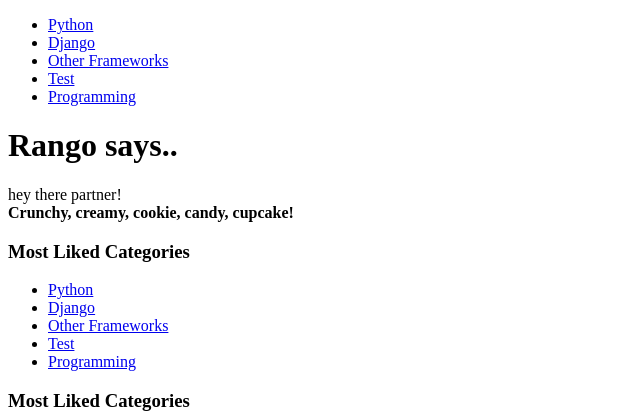
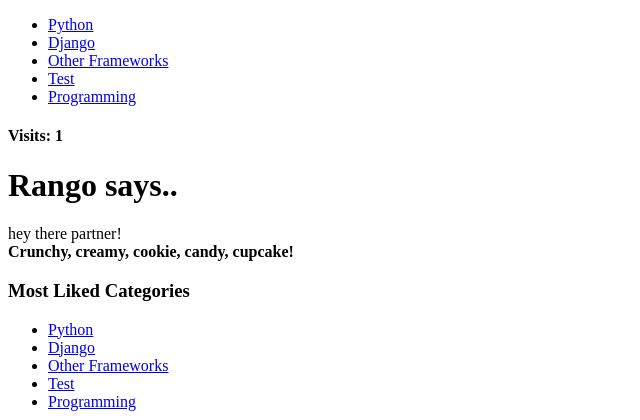
Before and after one commit to lloyd9/TangoWithDjango2-Materialize, a Django app: page /rango/ in a window 1280 px wide. Shown: the top 420 px of the page, without its empty margins (0-640 px from the left). Run offline with Django 3.2, Linux system fonts and the light colour scheme; data comes from the database, SQL or seed files in the repository; both versions use the stored data as it was after the commit.

Commit message:
Finished Cookies and Sessions

```diff
--- a/TangoWithDjango/rango/views.py
+++ b/TangoWithDjango/rango/views.py
@@ -2,11 +2,12 @@
 from django.http import HttpResponse
 from rango.models import Category, Page
 from rango.forms import CategoryForm, PageForm
+from datetime import datetime
 
 # Create your views here.
 def index(request):
-    # Test cookie
-    request.session.set_test_cookie()
+    # # Test cookie
+    # request.session.set_test_cookie()
 
     # Get top 5 of likes in '-' descending order
     category_list = Category.objects.order_by('-likes')[:5]
@@ -18,22 +19,30 @@
         'categories': category_list,
         'pages': page_list
     }
-    # Render page
+
+    # Call the helper functio visitor_cookie_handler
+    visitor_cookie_handler(request)
+    # Update context_dict, add visits
+    context_dict['visits'] = request.session['visits']
+    # Render the template
     return render(request,
                   'rango/index.html',
                   context_dict)
 
 def about(request):
-    # Test if cookie is received
-    if request.session.test_cookie_worked():
-        print('TEST COOKIE WORKED!')
-        request.session.delete_test_cookie()
+    # # Test if cookie is received
+    # if request.session.test_cookie_worked():
+    #     print('TEST COOKIE WORKED!')
+    #     request.session.delete_test_cookie()
+    # print(request.user)
 
-    print(request.user)
+    # Call the helper functio visitor_cookie_handler
+    visitor_cookie_handler(request)
     # Init context
     context_dict = {
         'my_name': 'Lloyd'
     }
+    context_dict['visits'] = request.session['visits']
     # Render page
     return render(request,
                   'rango/about.html',
@@ -115,3 +124,27 @@
     return render(request,
                   'rango/add_page.html',
                   context_dict)
+
+def get_server_side_cookie(request, cookie, default_val=None):
+    val = request.session.get(cookie)
+    if not val:
+        val = default_val
+    return val
+
+def visitor_cookie_handler(request):
+    # Get number of visits (this time in server-side), default 1 if none
+    visits = int(get_server_side_cookie(request, 'visits', '1'))
+    # Get date of last visit
+    last_visit_cookie = get_server_side_cookie(request, 'last_visit', str(datetime.now()))
+    # Format last visit date
+    last_visit_time = datetime.strptime(last_visit_cookie[:-7], '%Y-%m-%d %H:%M:%S')
+    # Get the days of date today - date of last visit
+    if (datetime.now() - last_visit_time).days > 0:
+        # If days is greater than 1, increment visits then set the last visit to today
+        visits += 1
+        request.session['last_visit'] = str(datetime.now())
+    else:
+        # Else, last visit will not change
+        request.session['last_visit'] = last_visit_cookie
+    # Update or set the number of visits (Since the use of this helper function is just to get the current number of visits)
+    request.session['visits'] = visits
--- a/TangoWithDjango/tango_with_django_project/settings.py
+++ b/TangoWithDjango/tango_with_django_project/settings.py
@@ -18,6 +18,12 @@
 STATIC_DIR = os.path.join(BASE_DIR, 'static')
 MEDIA_DIR = os.path.join(BASE_DIR, 'media')
 
+# Set session expire type (default persistent session), to change session expire type:
+# Browser-length session:
+# SESSION_EXPIRE_AT_BROWSER_CLOSE = True
+# Change Persistent session expire time (must be in seconds)
+# For better readability and to change it easily, to this:
+# SESSION_COOKIE_AGE = 14 * (24 * 60 * 60)
 
 # Quick-start development settings - unsuitable for production
 # See https://docs.djangoproject.com/en/2.1/howto/deployment/checklist/
--- a/TangoWithDjango/templates/rango/about.html
+++ b/TangoWithDjango/templates/rango/about.html
@@ -5,6 +5,7 @@
 {% endblock title_block %}
 
 {% block body_block %}
+    <h4>Visits: {{ visits }}</h4>
     <h4>This tutorial has been put together by {{ my_name }}</h4>
     <img src="/rango{{MEDIA_URL}}cat.jpeg" alt="Cat staring"><br>
 {% endblock body_block %}
--- a/TangoWithDjango/templates/rango/index.html
+++ b/TangoWithDjango/templates/rango/index.html
@@ -2,6 +2,7 @@
 {% load static %}
 
 {% block body_block %}
+    <h4>Visits: {{ visits }}</h4>
     <h1>Rango says..</h1>
     <div>
         hey there partner! <br>
```
Also changed, not shown: TangoWithDjango/db.sqlite3.
